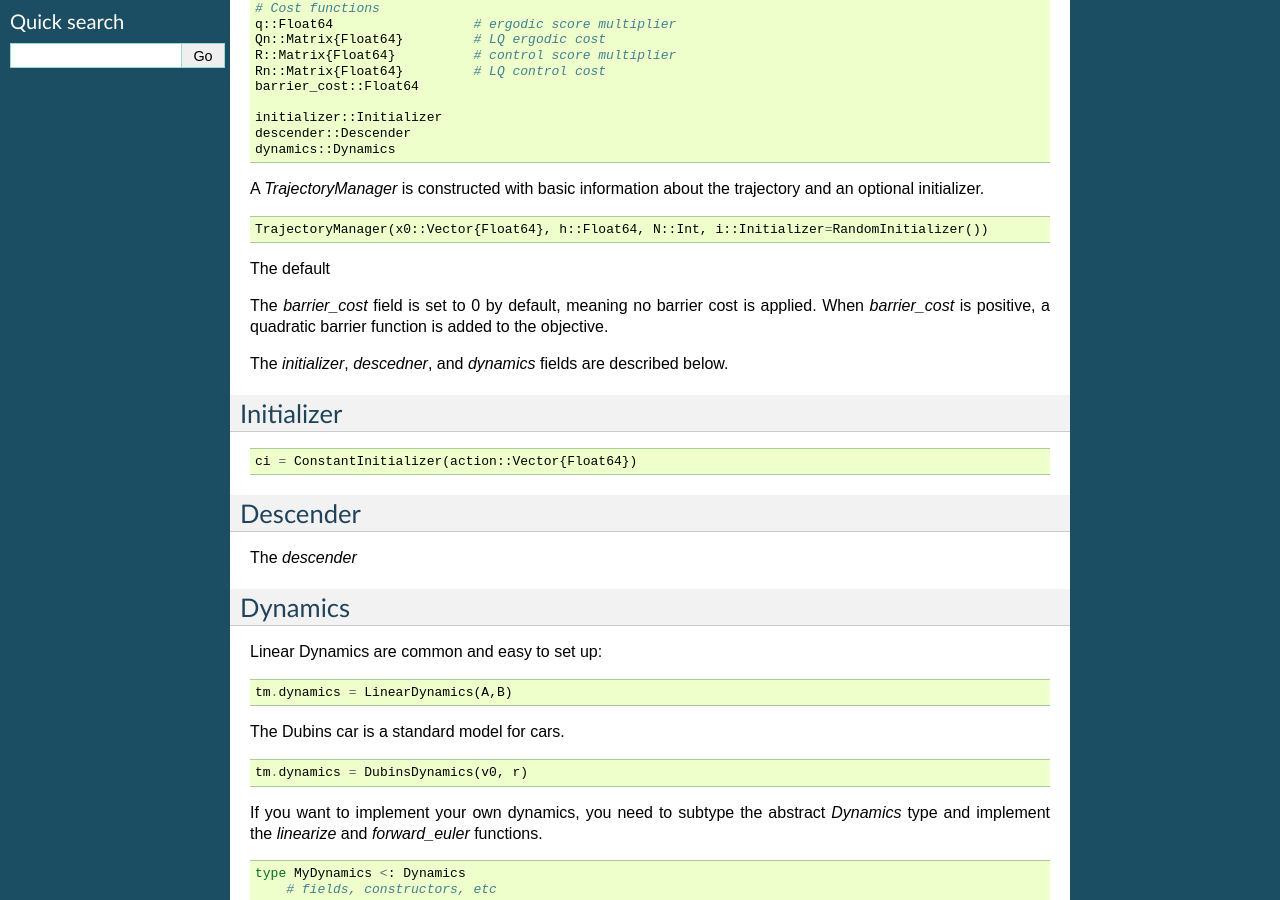
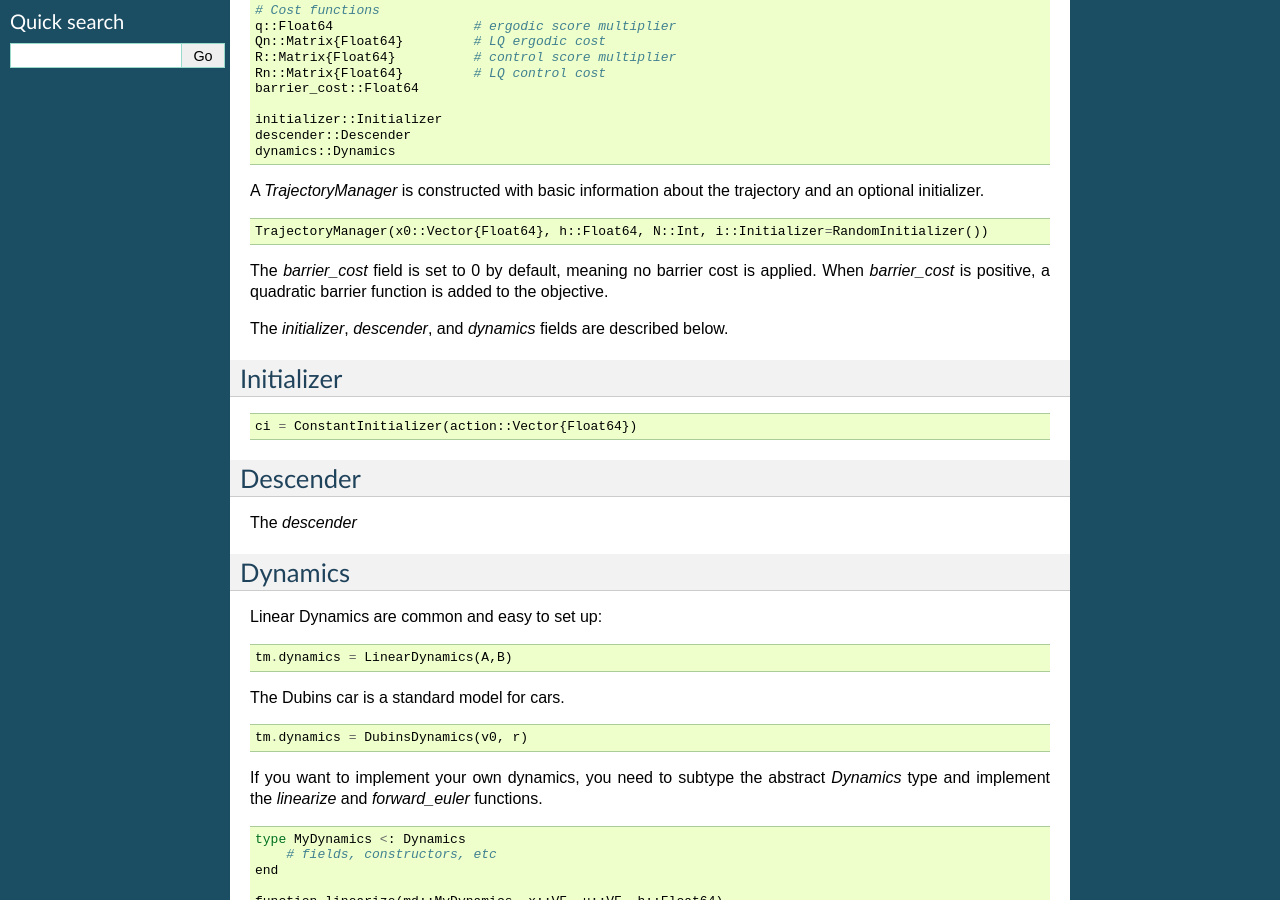
Before and after one commit to dressel/ErgodicControl.jl, a Sphinx documentation site: the page built from docs/trajectory_manager.rst, in a window 1280 px wide and 900 px high, scrolled down 321 px. Built offline with Sphinx 7.4.7, drawn with Linux system fonts in a browser that asks for light colours.

Commit message:
minor documentation update

```diff
--- a/docs/index.rst
+++ b/docs/index.rst
@@ -10,7 +10,7 @@
 
 This code only generates discrete ergodic trajectories.
 
-As of Feb 22, 2017, this code is still under development. Things I need to add include variational integration and an extension to SE(2).
+As of Feb 22, 2017, this code is still under development. Things I need to add include variational integration and the extension to SE(2).
 
 .. toctree::
    :maxdepth: 2
--- a/docs/trajectory_manager.rst
+++ b/docs/trajectory_manager.rst
@@ -1,7 +1,7 @@
 =========================
 Trajectory Manager
 =========================
-The `TrajectoryManager` contains information used during trajectory generation.
+The :code:`TrajectoryManager` contains information used during trajectory generation.
 
 Fields and Construction
 =========================
@@ -30,11 +30,9 @@
 
 	TrajectoryManager(x0::Vector{Float64}, h::Float64, N::Int, i::Initializer=RandomInitializer())
 
-The default
-
 The `barrier_cost` field is set to 0 by default, meaning no barrier cost is applied. When `barrier_cost` is positive, a quadratic barrier function is added to the objective.
 
-The `initializer`, `descedner`, and `dynamics` fields are described below.
+The `initializer`, `descender`, and `dynamics` fields are described below.
 
 
 Initializer
```
